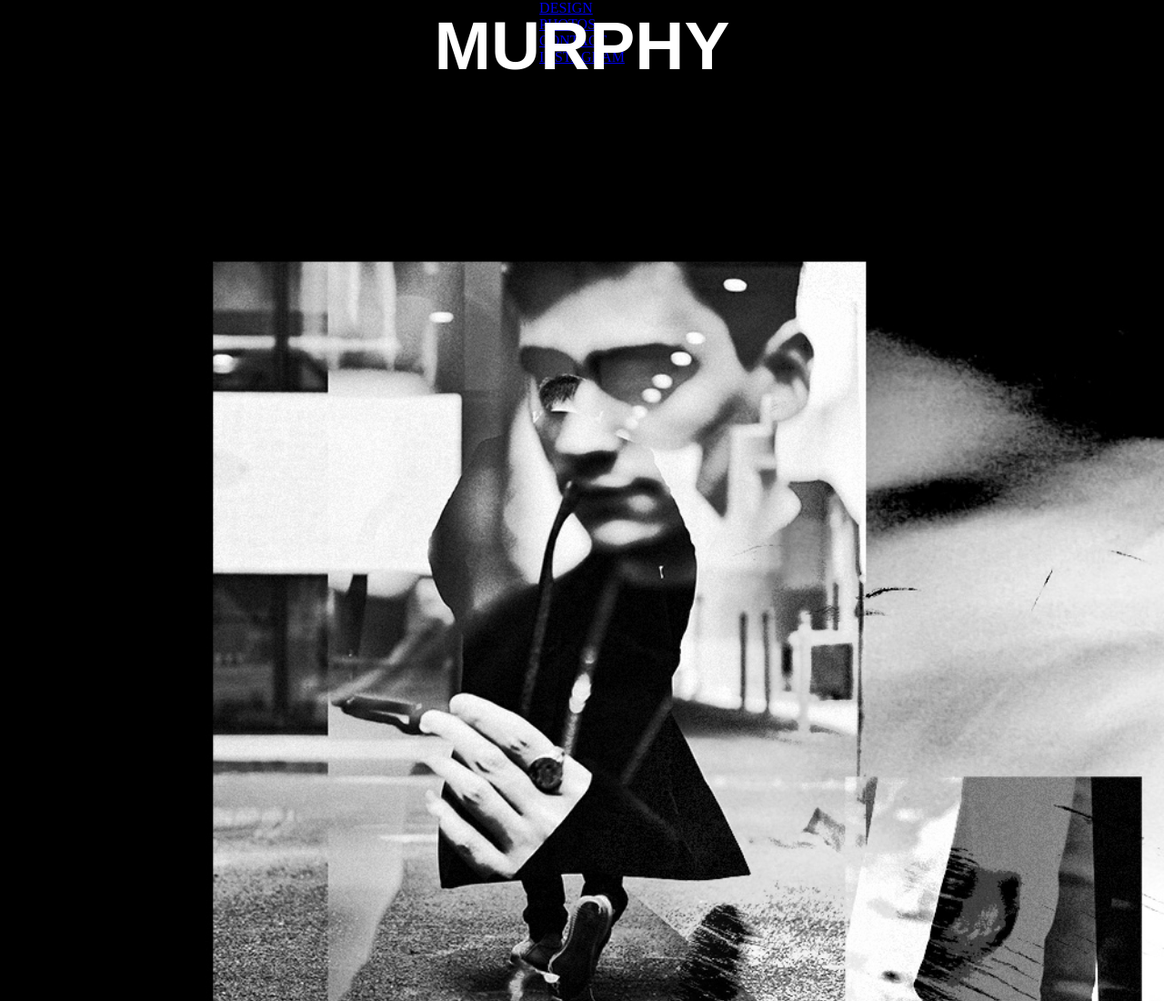
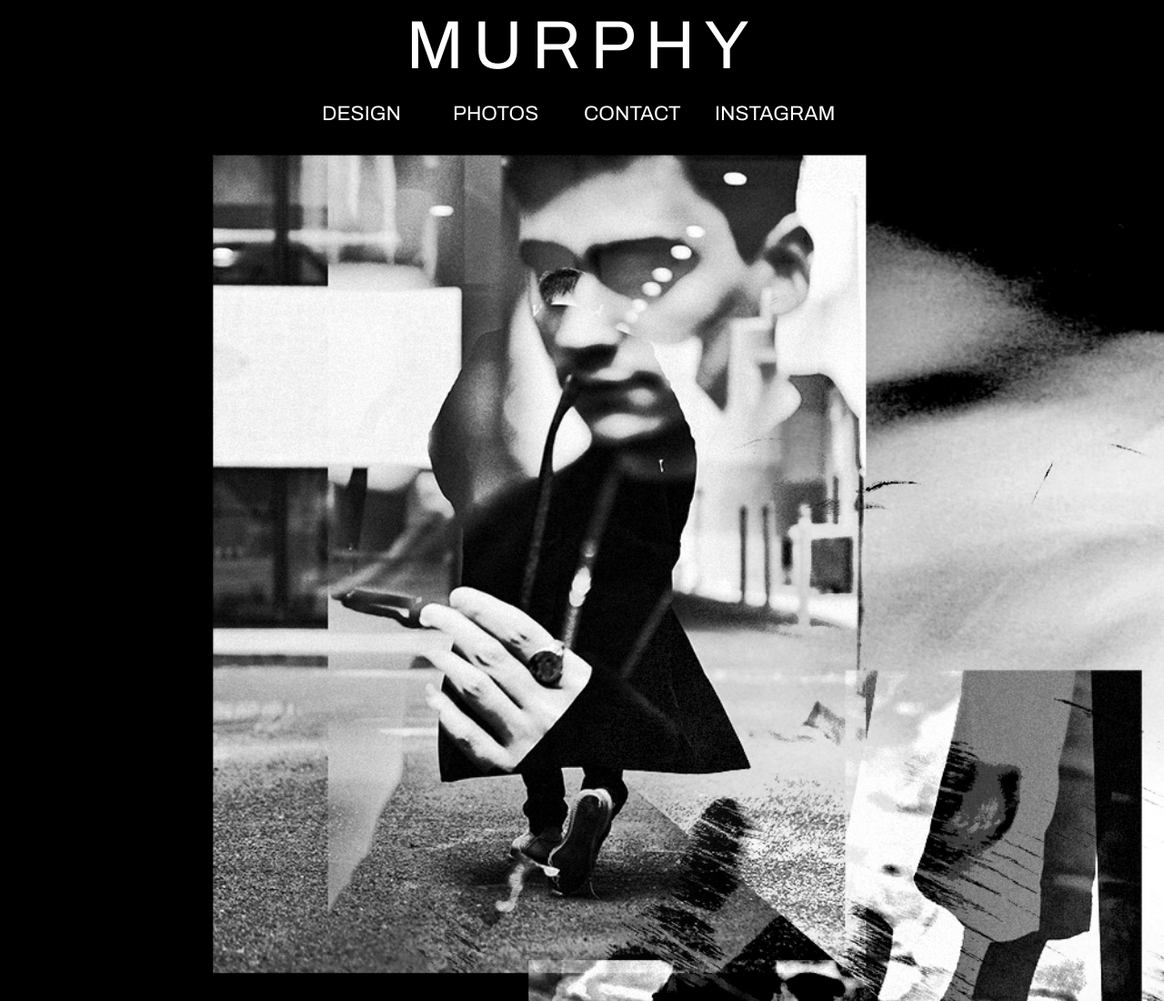
Before and after one commit to ElFamosoMurphy/Main-site, a plain HTML site: page index.html in a window 1280 px wide. Shown: the top 1100 px of the page at 91% size. Drawn offline with Linux system fonts and the light colour scheme.

Commit message:
Update style.css

```diff
--- a/style.css
+++ b/style.css
@@ -18,10 +18,10 @@ body {
 .img-title {
   width: 100%;
   max-width: 1400px;
-  padding:50px 50px 10px;
+  padding:0px 50px 10px;
   position: absolute;
   left: 50%;
-  transform: translate(-50%, 5%);
+  transform: translate(-50%, 0%);
 }
 
 * { margin: 0; padding: 0; }
@@ -37,11 +37,54 @@ html,body{height:0%;}
 
 #content {
   padding:30px 30px 20px;
-  font-family: arial;
+  font-family: Archivo;
   font-size: 50px;
   color: white;
   line-height: 40px;
+  letter-spacing: 10px;
   position: absolute;
   left: 50%;
   transform: translate(-50%, -0%);
 }
+
+.nav ul {
+  list-style: none;
+  background-color: black;
+  text-align: justify;
+  padding: 0;
+  margin: 0;
+}
+.nav li {
+  font-family: Archivo;
+  font-size: 1.2em;
+  line-height: 1000px;
+  height: 5000px;
+  border-bottom: 1px solid #888;
+}
+
+.nav a {
+  text-decoration: none;
+  color: #fff;
+  display: block;
+  transition: .3s background-color;
+}
+
+.nav a:hover {
+  color: rgb(173, 173, 173);
+}
+
+
+@media screen and (min-width: 300px) {
+  .nav li {
+    width: 140px;
+    border-bottom: white;
+    height: 60px;
+    line-height: 250px;
+    font-size: 1.4em;
+  }
+
+  .nav li {
+    display: inline-block;
+    margin-left: 10;
+  }
+}
```
